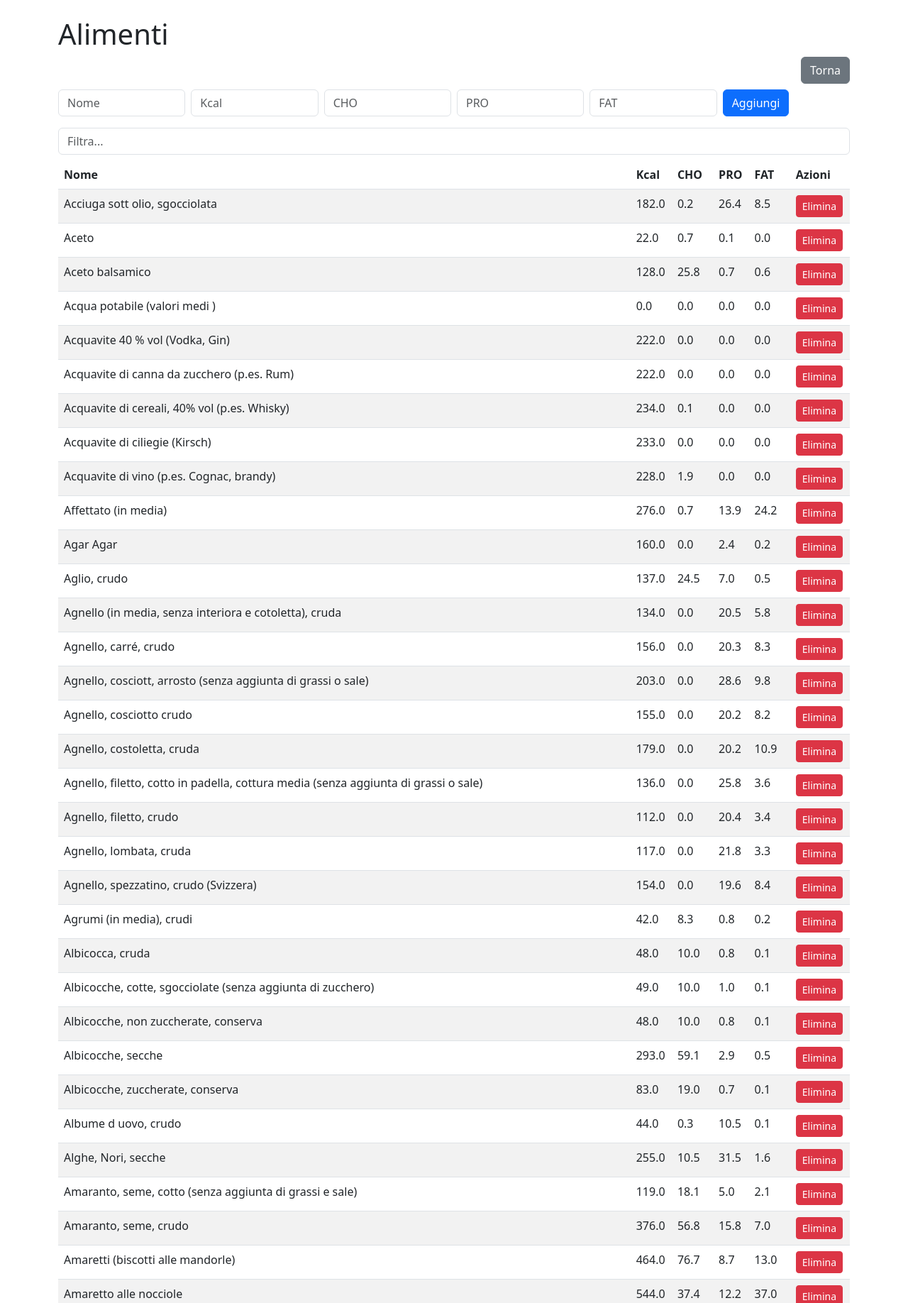
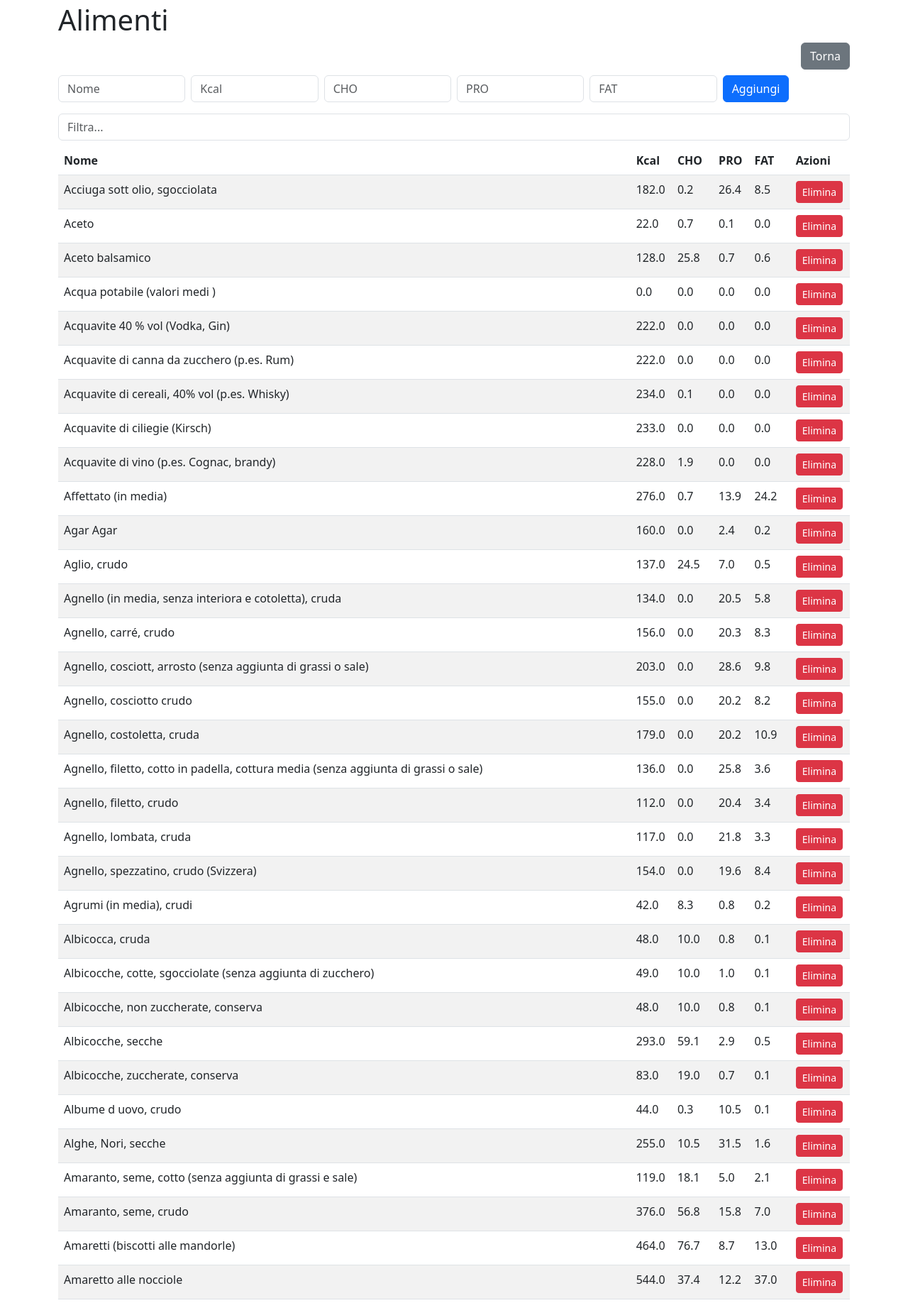
Before and after one commit to pierporz/Nutrigest, a Flask app: page /foods in a window 1280 px wide. Shown: the part 66-1902 px from the top of the page at 71% size. Run offline with Flask 3, Linux system fonts and the light colour scheme; data comes from the database, SQL or seed files in the repository.

Commit message:
Update base.html

```diff
--- a/templates/base.html
+++ b/templates/base.html
@@ -13,7 +13,7 @@
         </a>
     </div>
 </nav>
-<div class="container mt-4">
+<div class="container mt-1">
     {% block content %}{% endblock %}
 </div>
 <script src="https://cdn.jsdelivr.net/npm/bootstrap@5.3.0/dist/js/bootstrap.bundle.min.js"></script>
```
